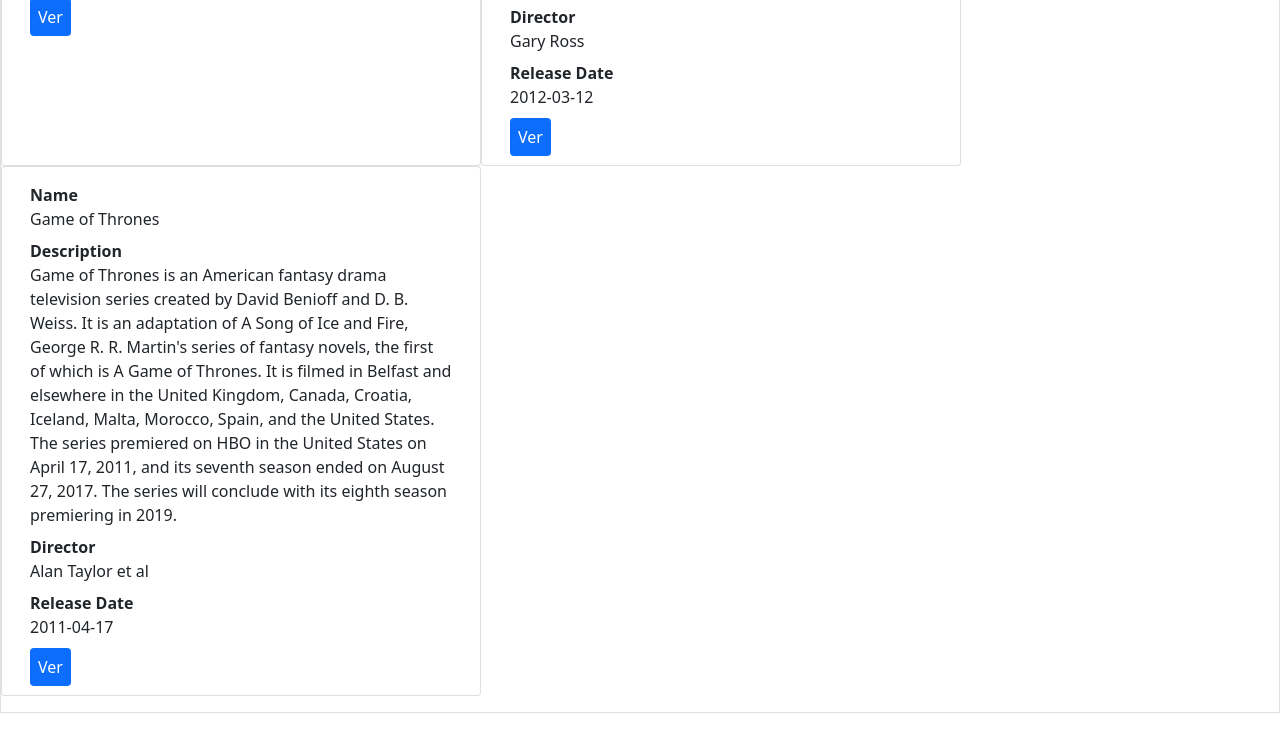
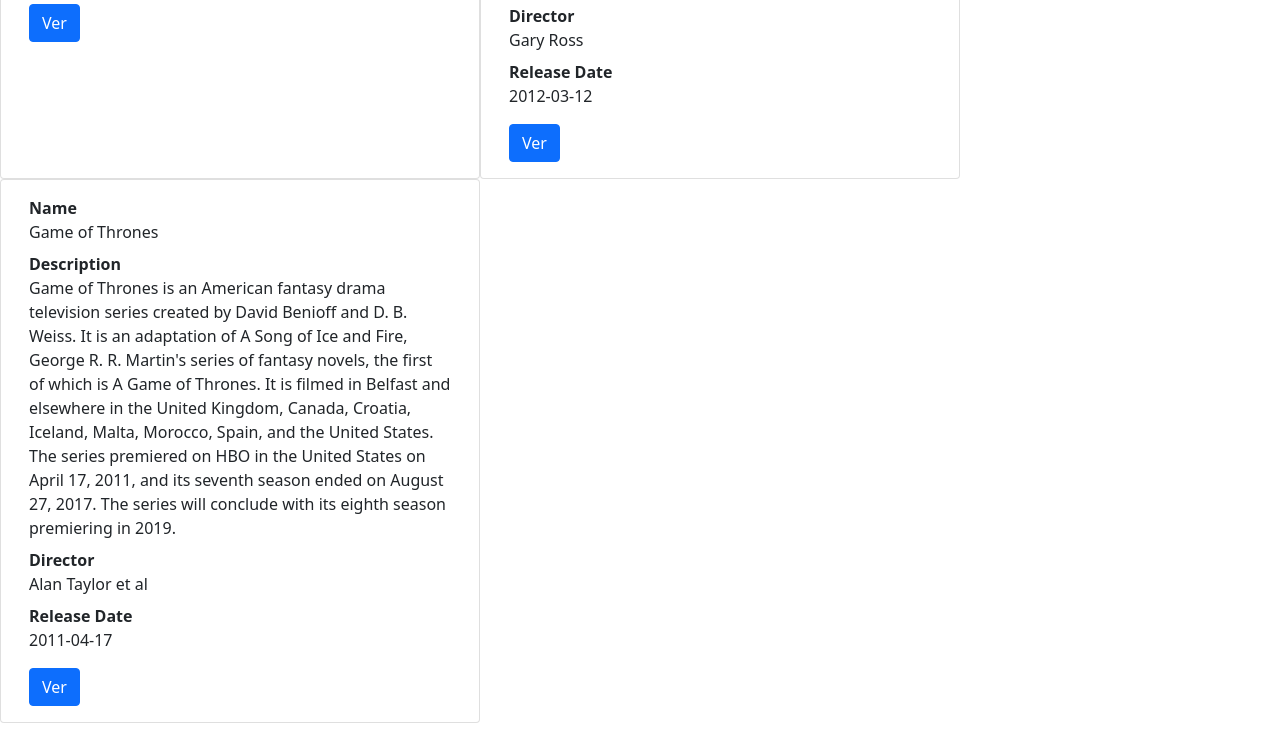
Before and after one commit to JeroBeelar/practica_vuejs_introduccion, a website: page index.html in a window 1280 px wide. Shown: the part 637-1376 px from the top of the page. Before the commit the page ends 1350 px from the top, so only its background shows below. Drawn offline with nearby package versions, Linux system fonts and the light colour scheme.

Commit message:
Terminada practica 11

```diff
--- a/index.html
+++ b/index.html
@@ -16,12 +16,12 @@
 
         <!-- https://vuejs.org/v2/guide/index.html -->
         <div id="app">
-            <div class="jumbotron bg-secondary p-5">
+            <div class="jumbotron bg-light p-5">
                 <h1 id="title">{{ col.collection.title }}</h1>
             </div>
-            <div class="container-fluid border d-flex justify-content-center">
+            <div class="container-fluid d-flex justify-content-center">
               <div class="row my-3">
-                <div class="card col-4 col-sm-12" v-for="i in col.collection.items" style="width: 30rem;">
+                <div class="card col-4" v-for="i in col.collection.items" style="width: 30rem;">
                     <div class="card-body">
                       <dl>
                         <div v-for="datos in i.data">
@@ -29,7 +29,7 @@
                           <dd>{{ datos.value }}</dd>
                         </div>
                       </dl>
-                      <a class="bg-primary rounded text-white p-2 text-decoration-none" v-bind:href="i.href">Ver</a>
+                      <a class="btn btn-primary" v-bind:href="i.href">Ver</a>
                     </div>
                   </div>
                 </div>
```
